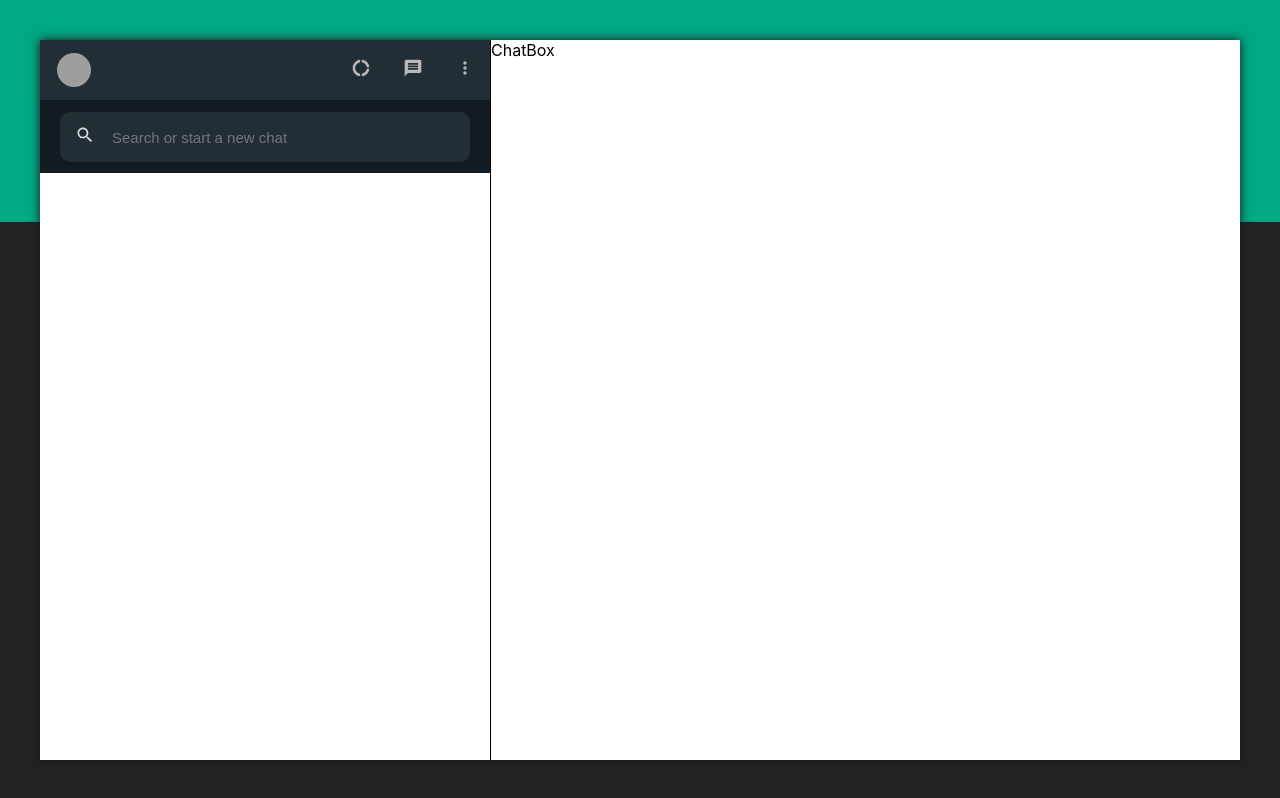
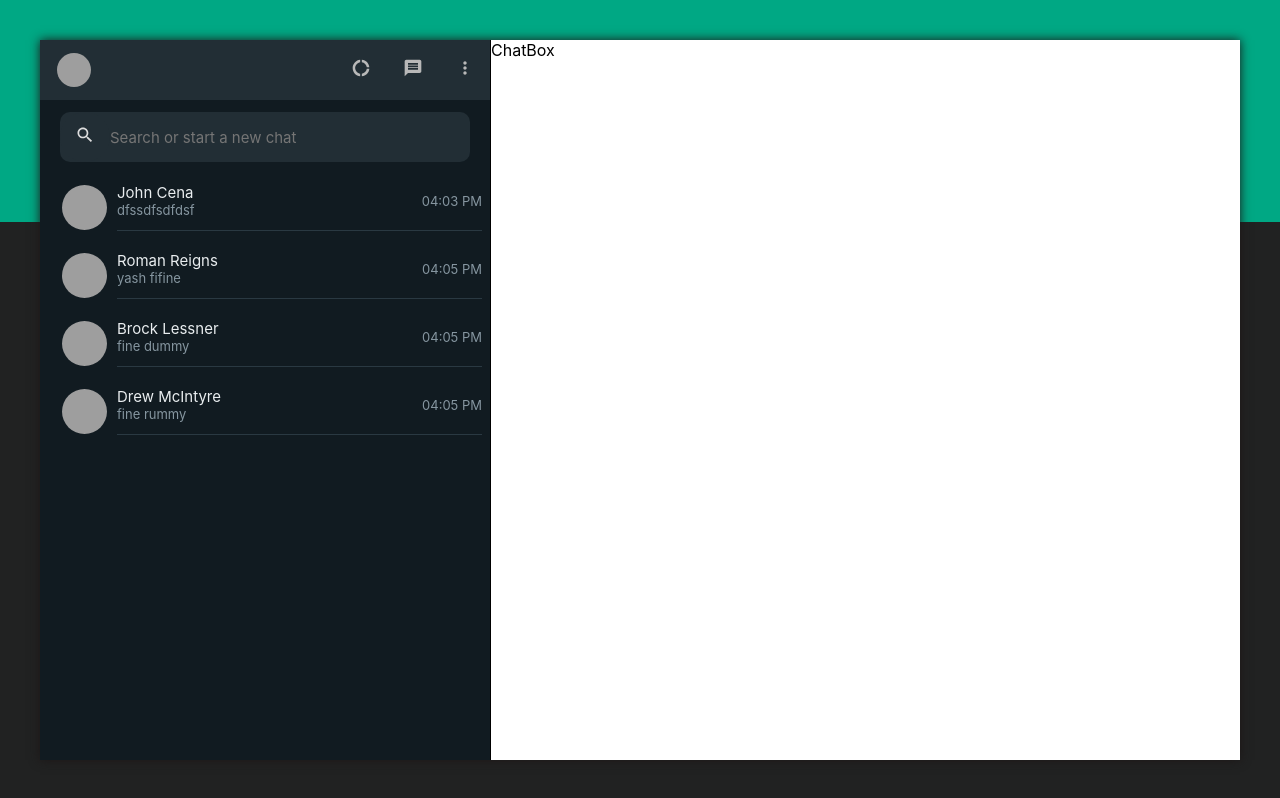
Before and after one commit to thegauravparmar/whatsapp-web-clone, a React (Create React App) app: page / in a window 1280 px wide. Built offline with nearby package versions, Linux system fonts and the light colour scheme; grey boxes are pictures that could not be loaded.

Commit message:
completed: Inbox

```diff
--- a/src/assets/css/main.css
+++ b/src/assets/css/main.css
@@ -183,3 +183,180 @@ button {
 input {
   outline: none;
 }
+
+.b {
+  font-weight: bold;
+}
+
+.conversation {
+  background-color: #111b21;
+  padding: 10px 5px;
+}
+.conversation .you .user {
+  width: 45px;
+  height: 45px;
+  margin-left: 17px;
+}
+.you .user img {
+  width: 100%;
+  height: 100%;
+  border-radius: 50%;
+}
+.meta {
+  flex: 1;
+  border-bottom: 1px solid #2a3942;
+  margin-left: 10px;
+  padding-top: 0px;
+  margin-right: 3px;
+  padding-bottom: 6px;
+}
+.meta .name {
+  color: #e9edef;
+}
+.badge {
+  background-color: #00a884;
+  display: table;
+  color: #111b21;
+  max-width: 50px;
+  text-align: center;
+  font-size: 13px;
+  border-radius: 40%;
+  padding: 0px 3px;
+  margin-top: 5px;
+}
+
+.info {
+  flex: 1;
+  padding-bottom: 6px;
+}
+.chatlist {
+  overflow-x: hidden;
+  background-color: #111b21;
+  overflow-y: auto;
+  flex: 1;
+}
+.chatlist::-webkit-scrollbar {
+  width: 5px;
+}
+/* Track */
+.chatlist::-webkit-scrollbar-track {
+  background: #111b21;
+}
+/* Handle */
+.chatlist::-webkit-scrollbar-thumb {
+  background: #2d434f;
+}
+/* Handle on hover */
+.chatlist::-webkit-scrollbar-thumb:hover {
+  background: #555;
+}
+
+.wordwrap {
+  word-wrap: break-word;
+  white-space: nowrap;
+  overflow: hidden;
+  max-width: 99%;
+  text-overflow: ellipsis;
+}
+
+/* Yahoo css reset  */
+
+html {
+  color: #000;
+  /* background: #fff;
+      */
+}
+body,
+div,
+dl,
+dt,
+dd,
+ul,
+ol,
+li,
+h1,
+h2,
+h3,
+h4,
+h5,
+h6,
+pre,
+code,
+form,
+fieldset,
+legend,
+input,
+textarea,
+p,
+blockquote,
+th,
+td {
+  margin: 0;
+  padding: 0;
+}
+table {
+  border-collapse: collapse;
+  border-spacing: 0;
+}
+fieldset,
+img {
+  border: 0;
+}
+address,
+caption,
+cite,
+code,
+dfn,
+em,
+strong,
+th,
+var {
+  font-style: normal;
+  font-weight: normal;
+}
+ol,
+ul {
+  list-style: none;
+}
+caption,
+th {
+  text-align: left;
+}
+h1,
+h2,
+h3,
+h4,
+h5,
+h6 {
+  font-size: 100%;
+  font-weight: normal;
+}
+q:before,
+q:after {
+  content: "";
+}
+abbr,
+acronym {
+  border: 0;
+  font-variant: normal;
+}
+sup {
+  vertical-align: text-top;
+}
+sub {
+  vertical-align: text-bottom;
+}
+input,
+textarea,
+select {
+  font-family: inherit;
+  font-size: inherit;
+  font-weight: inherit;
+  *font-size: 100%;
+}
+legend {
+  color: #000;
+}
+#yui3-css-stamp.cssreset {
+  display: none;
+}
--- a/src/pages/Inbox.js
+++ b/src/pages/Inbox.js
@@ -2,10 +2,20 @@ import React, { useState } from "react";
 import { connect } from "react-redux";
 
 import UserSection from "./subs/UserSection";
+import InboxItem from "./subs/InboxItem";
 import SearchIcon from "@mui/icons-material/Search";
 
+// This component renders all inbox elements
+// It receives props from the redux store mapped to the component
 function Inbox(props) {
   const [list, setList] = useState("");
+  console.log(props);
+  // Destructure props
+  const { user, messages } = props;
+
+  // Get current user data who is logged in
+  const data = user.filter((item) => item.chatStatus === true)[0];
+
   // Render the component
   return (
     <div className="inbox rel flex col">
@@ -24,6 +34,21 @@ function Inbox(props) {
             }}
           />
         </div>
+      </div>
+      <div className="chatlist">
+        {user
+          // Filter users based on search criteria
+          .filter((item) => {
+            if (list === "") {
+              return item;
+            } else if (item.name.toLowerCase().includes(list.toLowerCase())) {
+              return item;
+            }
+          })
+          // Render each user in the list
+          .map((item) => (
+            <InboxItem meta={item} messages={messages} currentUser={data} />
+          ))}
       </div>
     </div>
   );
--- /dev/null
+++ b/src/pages/subs/InboxItem.js
@@ -0,0 +1,82 @@
+import React from "react";
+import { Link } from "react-router-dom";
+import { updateChatStatus, updateChatStatusPos } from "../../actions";
+import { connect } from "react-redux";
+
+//InboxItem function displays the user profile picture, user name and last message between two users.
+function InboxItem(props) {
+  const { messages, currentUser, meta } = props; // destructuring props
+
+  const { dp, id, name } = meta; // destructuring meta
+  let itemUid = messages.find(
+    (
+      item // finding the most recent message sent by the user
+    ) =>
+      item.uid === id &&
+      item.id ===
+        Math.max(
+          ...messages.filter((msg) => msg.uid === id).map((msg) => msg.id)
+        )
+  );
+  let itemRid = messages.find(
+    (
+      item // finding the most recent message sent by the recipient
+    ) =>
+      item.rid === id &&
+      item.id ===
+        Math.max(
+          ...messages.filter((msg) => msg.rid === id).map((msg) => msg.id)
+        )
+  );
+
+  // handleChatChange function updates the chat status for the recipient
+  function handleChatChange(currentUser, newid) {
+    props.updateChatStatusPos(newid);
+    const id = currentUser ? currentUser.id : 0;
+    props.updateChatStatus(id);
+  }
+
+  // rending the user profile picture, user name and last message between two users.
+  return (
+    <div className="conversation rel flex align">
+      <div className="you rel flex align">
+        <Link className="user">
+          <img src={dp} alt="User Profile" />
+        </Link>
+      </div>
+      <div
+        className="meta rel flex align"
+        onClick={() => handleChatChange(currentUser, id)} // onClick triggers handleChatChange
+      >
+        <div className="info rel flex col">
+          <h2 className="name fs15  wordwrap">{name}</h2>
+          <h2 className="last-message fs13 myfontcolor wordwrap">
+            {itemUid.id > itemRid ? itemUid.text : itemRid.text}
+          </h2>
+        </div>
+        <div className="extra rel flex col align">
+          <h2 className="stamp fs13 myfontcolor">
+            {" "}
+            {itemUid.id > itemRid ? itemUid.tstamp : itemRid.tstamp}
+          </h2>
+          <div className="badge rel fs13 myfontcolor"></div>
+        </div>
+      </div>
+    </div>
+  );
+}
+
+// connecting state and dispatch to props
+const mapStateToProps = (state) => {
+  return {
+    ...state.Chat,
+  };
+};
+
+const mapDispatchToProps = (dispatch) => ({
+  updateChatStatus: (id) => dispatch(updateChatStatus(id)),
+  updateChatStatusPos: (id) => dispatch(updateChatStatusPos(id)),
+});
+
+// exporting connect
+export default connect(mapStateToProps, mapDispatchToProps)(InboxItem);
--- a/src/store.js
+++ b/src/store.js
@@ -1,9 +1,12 @@
 import ReducerApp from "./reducers/ReducerApp";
+import Chat from "./reducers/Chat";
+
 import { configureStore } from "@reduxjs/toolkit";
 
 const store = configureStore({
   reducer: {
     ReducerApp,
+    Chat,
   },
 });
 
```
